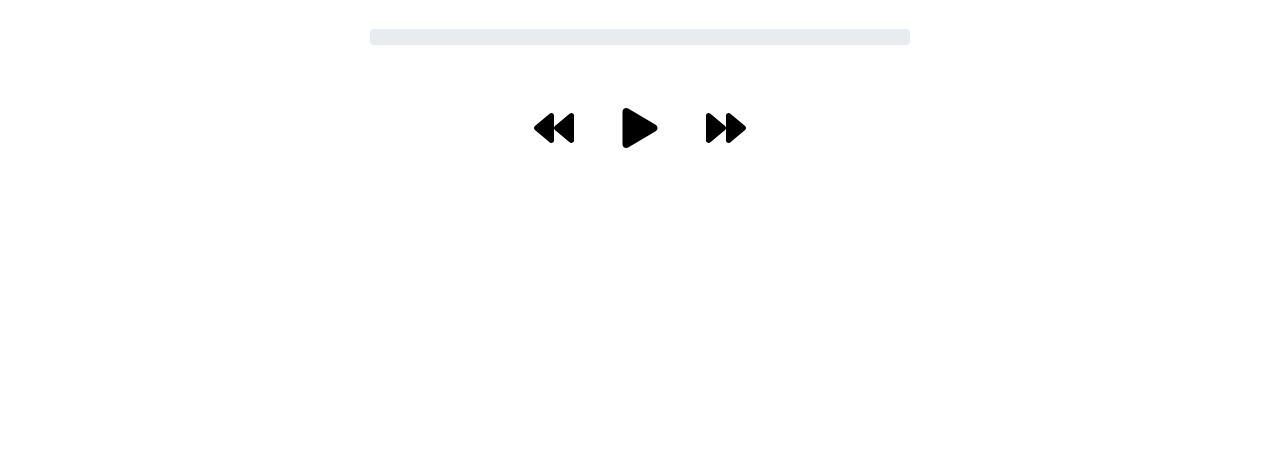
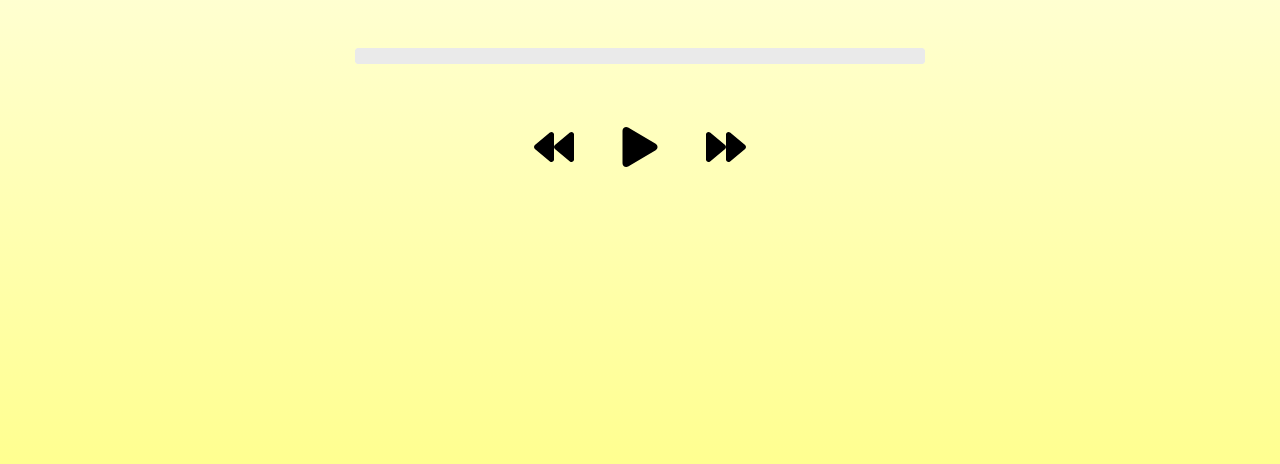
Before and after one commit to Ebrahim780/music-player, a React app: page / in a window 1280 px wide. Shown: the part 336-800 px from the top of the page. Built offline with nearby package versions, Linux system fonts and the light colour scheme.

Commit message:
create progress bar and function for buttons

```diff
--- a/src/components/Progress.jsx
+++ b/src/components/Progress.jsx
@@ -1,17 +1,33 @@
 import React from "react";
 
-function Progress({ currentTime }) {
+const Progress = ({ musicInfo, setMusicInfo, }) => {
+
+  const dragHandler = (e) => {
+    musicInfo.currentTime = e.target.value;
+    setMusicInfo({ ...musicInfo, currentTime: e.target.value });
+  };
+
+  const takeAnim = {
+    transform: `translateX(${musicInfo.animationPercentage}%)`,
+  }
+
   return (
     <div className="row justify-content-center">
-      <div className="col-lg-6 col-12">
-        <div className="progress my-5">
-          <div
-            data-testid="progress-bar"
+      <div className="progress col-lg-6 col-10 my-5">
+        <div className="track"
+          style={{
+            background: `linear-gradient(to right, cyan, teal)`,
+          }}>
+          <input
+            type="range"
+            min={0}
+            max={musicInfo.duration || 0}
             id="progress-bar"
+            value={musicInfo.currentTime}
             className="progress-bar"
-            style={{ width: `${currentTime}%` }}
-            role="progressbar"
+            onChange={dragHandler}
           />
+          <div style={takeAnim} className="animate-track"></div>
         </div>
       </div>
     </div>
--- a/src/containers/MusicPlayer.jsx
+++ b/src/containers/MusicPlayer.jsx
@@ -4,35 +4,118 @@ import Next from "../assets/next.svg";
 import Prev from "../assets/prev.svg";
 import Play from "../assets/play.svg";
 import Pause from "../assets/pause.svg";
+import Button from "../components/Button";
 import Progress from "../components/Progress";
+import Container from "../components/Container";
 import MusicTitle from "../components/MusicTitle";
-import Button from "../components/Button";
-import Container from "../components/Container";
-import Audio from "../models/Audio";
+import { useEffect, useState, useRef } from "react";
+// import Audio from "../models/Audio";
 
 const MusicPlayer = () => {
-  const [state, setState] = React.useState({
+  // State
+  const [state, setState] = useState({
+    counter: 0,
     isPlaying: false,
-    /**
-     * Define your state here
-     */
-  });
+    isEneded: false,
+    musicRef: Musics[0],
+  })
+  const [musicInfo, setMusicInfo] = useState({
+    volume: 0,
+    duration: 0,
+    currentTime: 0,
+    animationPercentage: 0
+  })
+
+  // ref
+  const currentMusic = useRef(null)
+
+  useEffect(() => {
+    console.log(currentMusic)
+    // console.log(musicInfo)
+  }, [state, musicInfo])
+
+  const timeHanlder = (e) => {
+    const current = e.target.currentTime;
+    const duration = e.target.duration;
+
+    const roundedCurrent = Math.round(current);
+    const roundedDuration = Math.round(duration);
+    const percentage = Math.round((roundedCurrent / roundedDuration) * 100);
+
+    setMusicInfo({
+      ...musicInfo,
+      currentTime: current,
+      duration: duration,
+      animationPercentage: percentage,
+      volume: e.target.volume,
+    });
+  }
 
   const next = () => {
-    // TODO Implement this function
+    if (state.counter >= Musics.length - 1) {
+      setState({
+        ...state,
+        counter: 0,
+        musicRef: Musics[0]
+      })
+    }
+    else {
+      setState({
+        ...state,
+        counter: ++state.counter,
+        musicRef: Musics[state.counter]
+      })
+    }
   };
+
   const prev = () => {
-    // TODO Implement this function
+    if (state.counter === 0) {
+      setState({
+        ...state,
+        counter: Musics.length - 1,
+        musicRef: Musics[Musics.length - 1]
+      })
+    }
+    else {
+      setState({
+        ...state,
+        counter: --state.counter,
+        musicRef: Musics[state.counter]
+      })
+    }
   };
+
   const play = () => {
-    // TODO Implement this function
+    if (!state.isPlaying) {
+      currentMusic.current.play()
+      setState({ ...state, isPlaying: !state.isPlaying })
+    }
+    else {
+      currentMusic.current.pause()
+      setState({ ...state, isPlaying: !state.isPlaying })
+    }
   };
+
+  const musicEndHandler = async () => {
+    await next();
+    await currentMusic.current.play();
+  }
 
   return (
     <Container>
-      <MusicTitle /*title={MUSIC_TITLE}*/ />
-      <Progress /*currentTime={CURRENT_TIME}*/ />
-
+      <MusicTitle title={state.musicRef.name} />
+      <Progress
+        currentTime={musicInfo.currentTime}
+        setMusicInfo={setMusicInfo}
+        musicInfo={musicInfo}
+      />
+      <audio
+        onTimeUpdate={timeHanlder}
+        onLoadedMetadata={timeHanlder}
+        onEnded={musicEndHandler}
+        src={state.musicRef.path}
+        ref={currentMusic}
+      />
       <div className="row justify-content-center">
         <Button data-testid="prev-btn" onClick={prev} src={Prev} />
         <Button
@@ -43,7 +126,7 @@ const MusicPlayer = () => {
         <Button data-testid="next-btn" onClick={next} src={Next} />
       </div>
     </Container>
-  );
+  )
 };
 
 export default MusicPlayer;
--- a/src/styles/index.css
+++ b/src/styles/index.css
@@ -5,6 +5,7 @@ body {
     sans-serif;
   -webkit-font-smoothing: antialiased;
   -moz-osx-font-smoothing: grayscale;
+  background: linear-gradient(transparent, #ffff328a);
 }
 
 code {
@@ -21,12 +22,18 @@ code {
 }
 
 .music-btn {
+  box-shadow: none !important;
   border-radius: 50%;
   width: 70px;
   height: 70px;
   justify-content: center;
   align-items: center;
   display: flex;
+  transition: .3s;
+}
+
+.music-btn:active {
+  transform: scale(.9);
 }
 
 
@@ -34,3 +41,39 @@ code {
   width: 40px;
   height: 40px;
 }
+
+.progress {
+  padding: 0;
+}
+
+.track {
+  width: 100%;
+  height: 1rem;
+  position: relative;
+  border-radius: 1rem;
+}
+
+.progress-bar {
+  width: 100%;
+  height: 100%;
+  appearance: none;
+  background: transparent;
+  cursor: pointer;
+}
+
+.progress-bar::-webkit-slider-thumb {
+  display: none;
+  appearance: none;
+}
+
+.animate-track {
+  background: rgb(234, 234, 234);
+  width: 100%;
+  height: 100%;
+  position: absolute;
+  top: 0;
+  left: 0;
+  transform: translateX(0%);
+  padding: 1rem;
+  pointer-events: none;
+}
```
